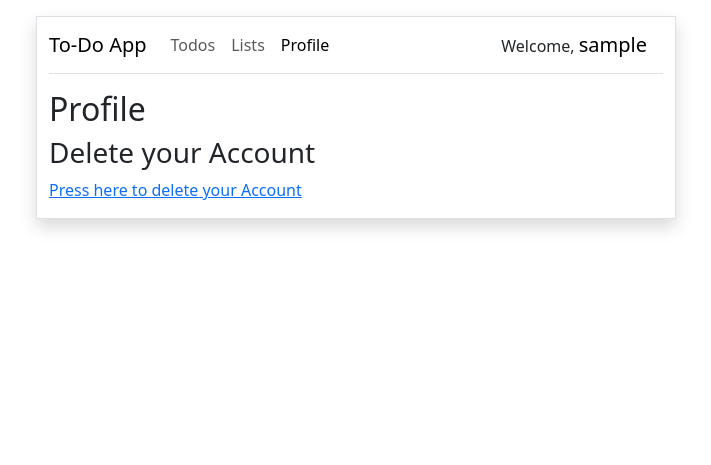
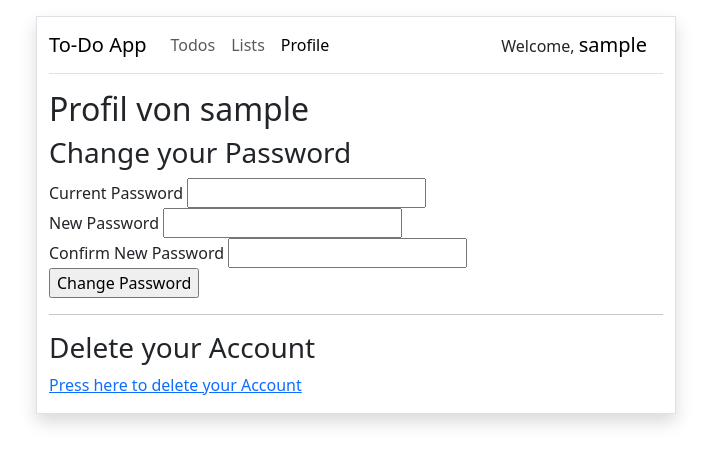
Before and after one commit to EnsarAydogan/WebAnwendungNachpruefungAydoganErguen, a Flask app: page /profile in a window 1280 px wide. Shown: the top 465 px of the page, without its empty margins (284-995 px from the left). Run offline with Flask 3, Linux system fonts and the light colour scheme; the visitor is signed in with stand-in values (Sample User, id 1); some libraries are stand-ins or nearby versions.

Commit message:
Mirkan (4.&5.) change password in profile, hashed

```diff
--- a/app.py
+++ b/app.py
@@ -8,6 +8,8 @@ import forms
 from flask_restful import Api
 from flask import jsonify
 from flask import flash
+from flask_bcrypt import check_password_hash, generate_password_hash
+
 
 app = Flask(__name__) #Flask Instanz
 
@@ -17,7 +19,7 @@ app.config.from_mapping(
 )
 
 from db import db, Todo, List, User # (1.)
-from forms import RegisterForm, LoginForm
+from forms import ChangePasswordForm, RegisterForm, LoginForm
 from flask_restful import Resource, reqparse
 
 class TodoResource(Resource):
@@ -204,10 +206,11 @@ def login():
     form = LoginForm()
     if form.validate_on_submit():
         user = User.query.filter_by(username=form.username.data).first()
-        if user and user.password == form.password.data:  # Vergleich des Passworts
+        if user and check_password_hash(user.password, form.password.data):
             login_user(user)
             return redirect(url_for('dashboard'))
     return render_template('login.html', form=form)
+
 
 
 #@app.route('/api/logindata', methods=['GET']) # Anzeigen der Logindaten in DB für DEVS (Später Löschen)
@@ -229,10 +232,33 @@ def logout():
     logout_user()
     return redirect(url_for('login'))
 
+
+#Mirkan 4.
+#Mirkan 5.
 @app.route('/profile', methods=['GET', 'POST'])
 @login_required
 def profile():
-    return render_template('profile.html')
+    form = forms.ChangePasswordForm()
+
+    if form.validate_on_submit():
+        # Überprüfen Sie das aktuelle Passwort
+        if check_password_hash(current_user.password, form.current_password.data):
+            # Das aktuelle Passwort ist korrekt, überprüfen Sie, ob die neuen Passwörter übereinstimmen
+            if form.new_password.data == form.confirm_password.data:
+                # Die neuen Passwörter stimmen überein, aktualisieren Sie das Passwort
+                hashed_password = generate_password_hash(form.new_password.data).decode('utf-8')
+                current_user.password = hashed_password
+                db.session.commit()
+                flash('Password has been changed successfully.', 'success')
+            else:
+                # Die neuen Passwörter stimmen nicht überein
+                print("Test Test")
+                flash('New passwords do not match. Password not changed.', 'danger')
+        else:
+            # Das aktuelle Passwort ist falsch
+            flash('Current password is incorrect. Password not changed.', 'danger')
+
+    return render_template('profile.html', form=form)
 
 #Mirkan 3.
 @app.route('/delete_account', methods=['GET'])
@@ -262,15 +288,15 @@ def confirm_delete_account():
     return render_template('confirm_delete_account.html')
 
 
-@ app.route('/register', methods=['GET', 'POST'])
+@app.route('/register', methods=['GET', 'POST'])
 def register():
     form = RegisterForm()
 
     if form.validate_on_submit():
-        new_user = User(username=form.username.data, password=form.password.data)
+        hashed_password = generate_password_hash(form.password.data).decode('utf-8')
+        new_user = User(username=form.username.data, password=hashed_password)
         db.session.add(new_user)
         db.session.commit()
-        #Mirkan 2.
         flash('Registration successful. You can now log in.', 'success')
         return redirect(url_for('login'))
 
@@ -278,4 +304,4 @@ def register():
 
 
 if __name__ == "__main__":
-    app.run(debug=True)
+    app.run(debug=True, use_reloader=False)
--- a/forms.py
+++ b/forms.py
@@ -2,8 +2,8 @@
 from flask import flash
 from flask_wtf import FlaskForm
 from wtforms.fields import BooleanField, HiddenField, SelectField, StringField, SubmitField, PasswordField
-from wtforms.validators import InputRequired, Length
-from wtforms.validators import InputRequired, Length, ValidationError
+from wtforms.validators import InputRequired, Length, ValidationError, EqualTo
+
 
 class CreateTodoForm(FlaskForm): #genutzt bei /todos/
     description = StringField(validators=[InputRequired(), Length(min=3)])
@@ -52,3 +52,12 @@ class LoginForm(FlaskForm):
                              InputRequired(), Length(min=4, max=20)], render_kw={"placeholder": "Password"})
 
     submit = SubmitField('Login')
+
+
+
+#Mirkan 4.
+class ChangePasswordForm(FlaskForm):
+    current_password = PasswordField('Current Password', validators=[InputRequired()])
+    new_password = PasswordField('New Password', validators=[InputRequired(), Length(min=4, max=20)])
+    confirm_password = PasswordField('Confirm New Password', validators=[InputRequired(), EqualTo('new_password')])
+    submit = SubmitField('Change Password')
--- a/templates/profile.html
+++ b/templates/profile.html
@@ -1,12 +1,36 @@
+<!-- profile.html -->
+
 {% extends 'base.html' %}
 
 {% block HEADER %}
-    <h2>{% block TITLE %}Profile{% endblock %}</h2>
+    <h2>{% block TITLE %}Profil von {{ current_user.username }} {% endblock %}</h2>
 {% endblock %}
 
 {% block CONTENT %}
 <body>
+    <!-- Mirkan 4. -->
+    <h3>Change your Password</h3>
+    <form method="POST">
+        {{ form.hidden_tag() }}
+
+        <div class="form-group">
+            {{ form.current_password.label }} {{ form.current_password }}
+        </div>
+
+        <div class="form-group">
+            {{ form.new_password.label }} {{ form.new_password }}
+        </div>
+
+        <div class="form-group">
+            {{ form.confirm_password.label }} {{ form.confirm_password }}
+        </div>
+
+        {{ form.submit }}
+    </form>
+
+    <hr>
+
     <h3>Delete your Account</h3>
-    <a href="{{url_for('delete_account')}}">Press here to delete your Account</a>
+    <a href="{{ url_for('delete_account') }}">Press here to delete your Account</a>
 </body>
 {% endblock %}
```
